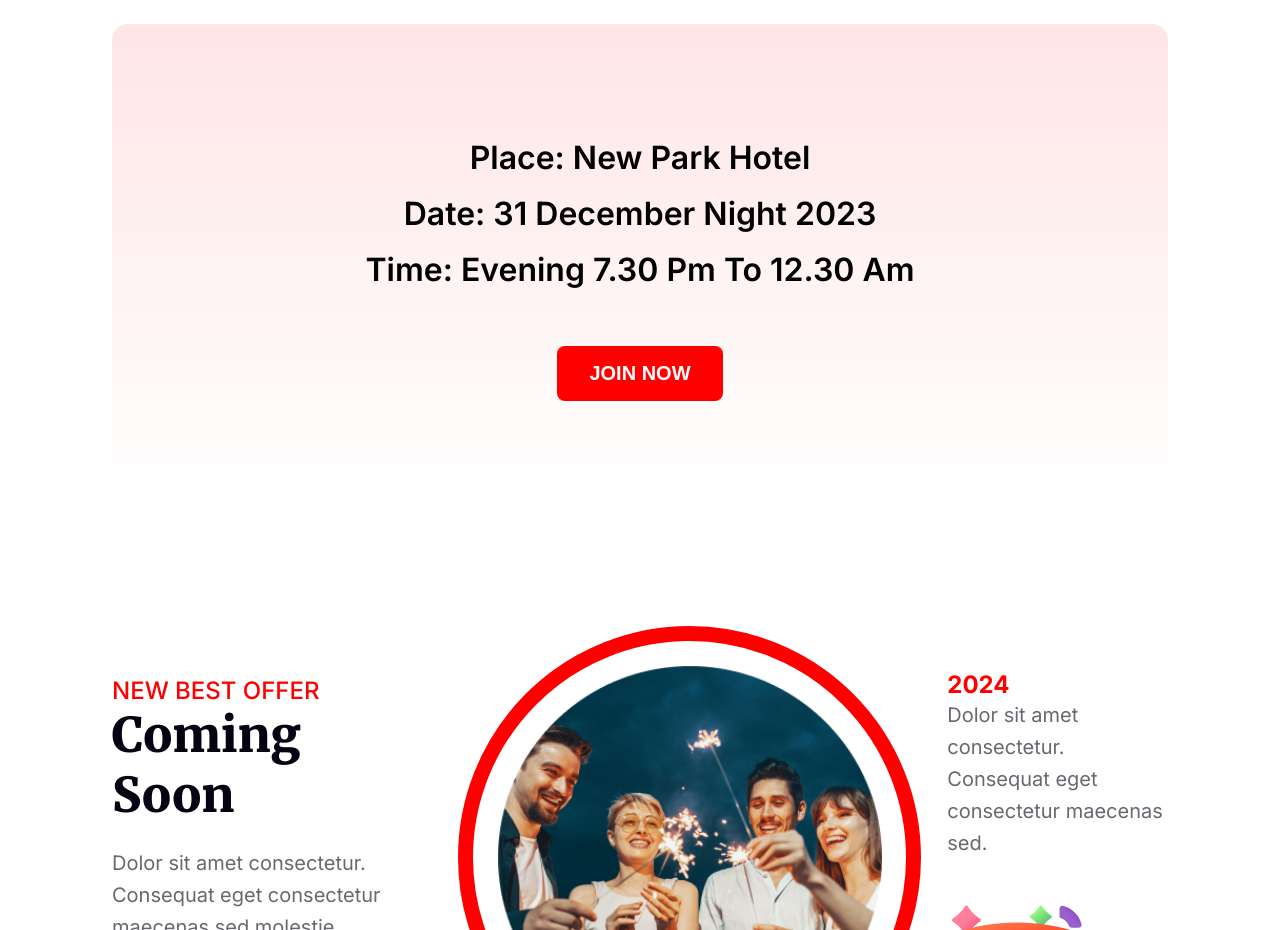
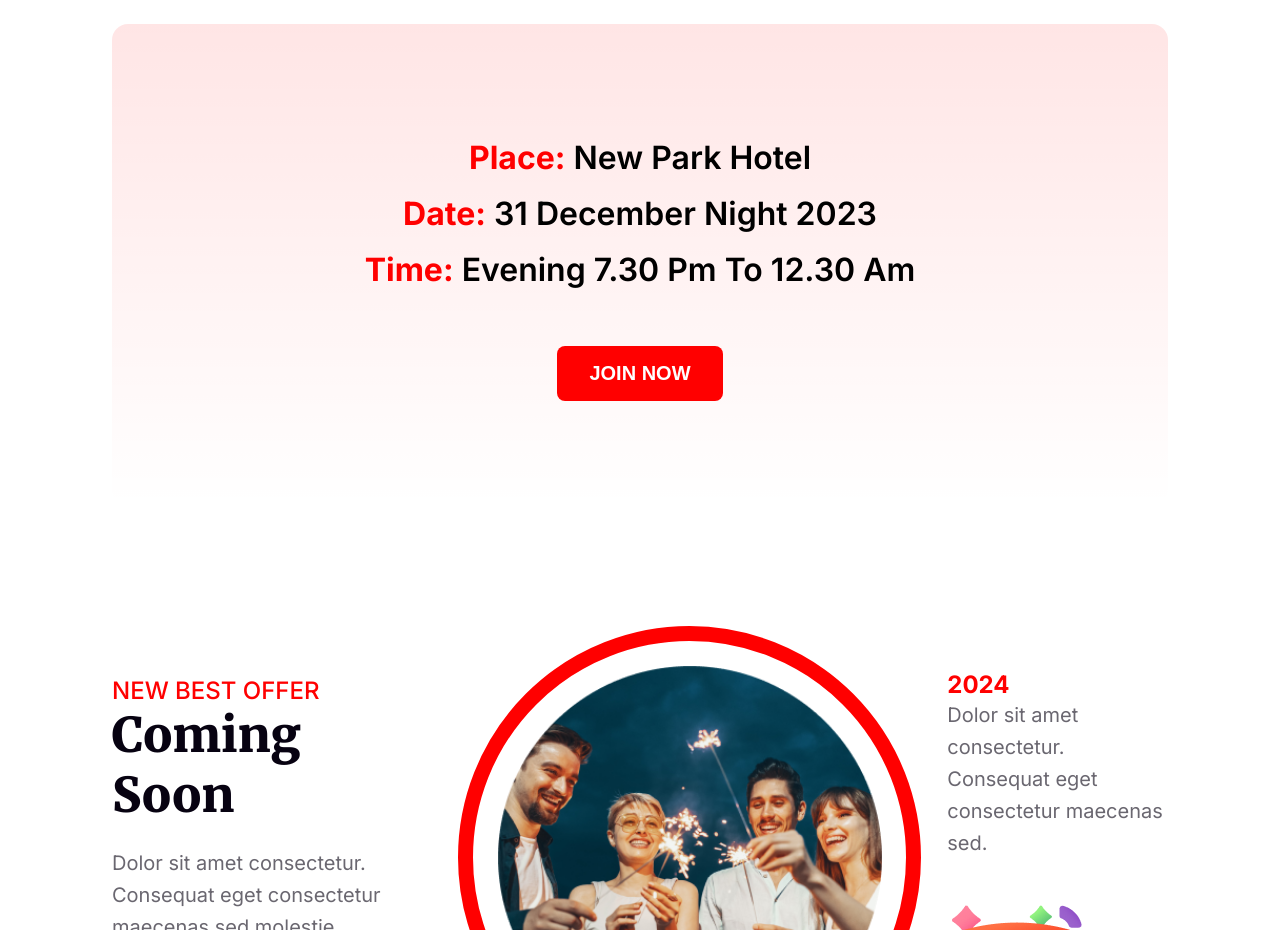
Before and after one commit to shahiduldeowan/new-year-celebration, a plain HTML site: page index.html in a window 1280 px wide. Shown: the part 2380-3310 px from the top of the page. Drawn offline with Linux system fonts and the light colour scheme.

Commit message:
includes changes to the event schedule and the addition of new sections in the HTML file, as well as the implementation of new CSS styles for the website.

```diff
--- a/index.html
+++ b/index.html
@@ -9,6 +9,7 @@
 </head>
 
 <body>
+    <!-- Ney Year Party Celebration -->
     <header>
         <div class="header-banner common-border-radius">
             <div class="banner-text-container merriweather-font">
@@ -18,6 +19,8 @@
         </div>
     </header>
     <main>
+
+        <!-- Discount Section -->
         <section id="discount-section">
             <div class="discount-container inter-font">
                 <h1 class="red-color">65% OFF</h1>
@@ -28,6 +31,8 @@
                 <img src="./images/new-year-photo.png" alt="Happy New Year Celebration Image">
             </div>
         </section>
+
+        <!-- Welcome to midnight party section -->
         <section id="welcome-section" class="margin-bottom">
             <div class="welcome-banner common-border-radius">
                 <div class="welcome-banner-text">
@@ -40,16 +45,20 @@
                 </div>
             </div>
         </section>
+
+        <!-- Event schedule section -->
         <section id="schedule-section" class="margin-bottom">
             <div class="schedule-container common-border-radius inter-font">
                 <div class="schedule-inner-container">
-                    <h3>Place: New Park Hotel</h3>
-                    <h3>Date: 31 December Night 2023</h3>
-                    <h3>Time: Evening 7.30 pm to 12.30 am</h3>
+                    <h3><strong class="red-color">Place:</strong> New Park Hotel</h3>
+                    <h3><strong class="red-color">Date:</strong> 31 December Night 2023</h3>
+                    <h3><strong class="red-color">Time:</strong> Evening 7.30 pm to 12.30 am</h3>
                     <button>Join Now</button>
                 </div>
             </div>
         </section>
+
+        <!-- New best offer section -->
         <section id="new-best-offer-section" class="margin-bottom">
             <div class="new-best-offer-left-side-text-container">
                 <h2 class="red-color inter-font">NEW BEST OFFER</h2>
@@ -65,7 +74,9 @@
                 <img src="./images/happy-new-year-image.png" alt="Happy New Year Celebration Image">
             </div>
         </section>
-        <section id="holidays-sale"></section>
+
+        <!-- Our awesome portfolio section -->
+        <section id="awesome-portfolio-section"></section>
     </main>
     <footer>
 
--- a/styles/style.css
+++ b/styles/style.css
@@ -267,6 +267,7 @@ header .banner-text-container h3 {
 
 }
 
+
 /* Footer Section */
 footer {
     width: 100%;
```
